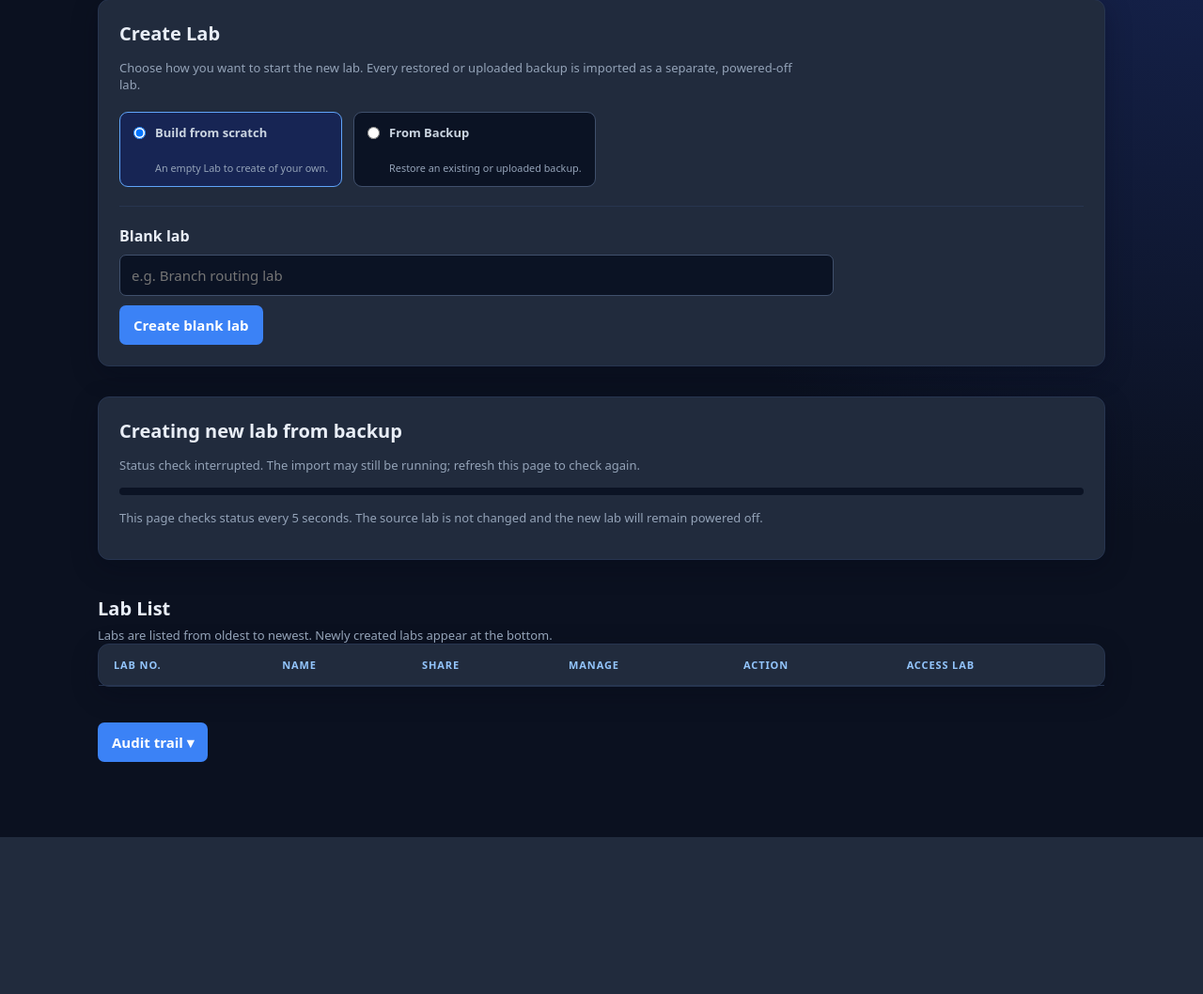
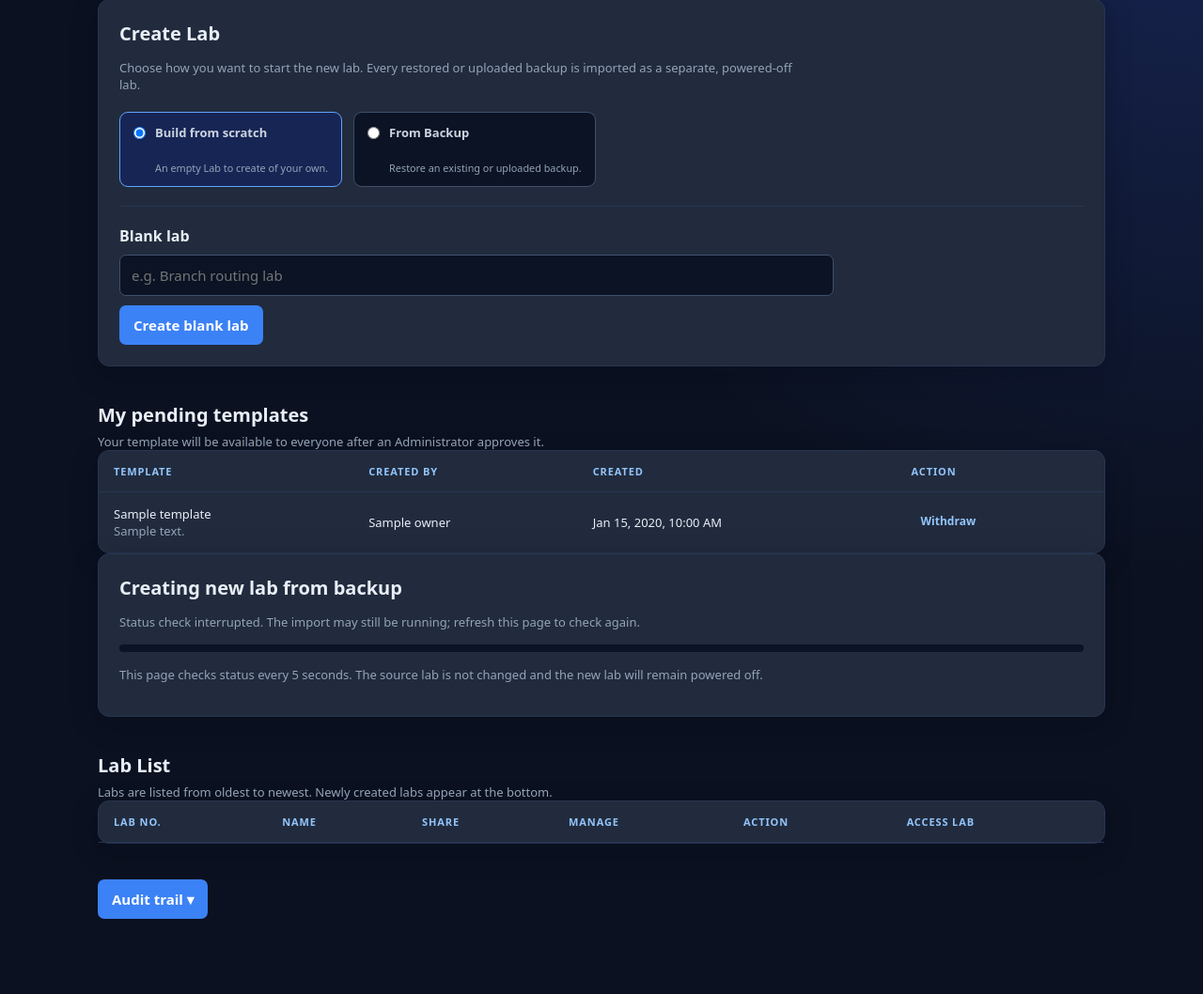
Before and after one commit to dhavalsoni88/GNS3-Lab-portal, a FastAPI app: template templates/dashboard.html in a window 1280 px wide. Shown: the part 196-1254 px from the top of the page at 94% size. Before the commit the page ends 1087 px from the top, so only its background shows below. Run offline with FastAPI, Linux system fonts and the light colour scheme; the template is opened without the code that fills it: most values are stand-ins (such as "Sample title", 1, 10 or a date in 2020); data that the repository does not hold is empty; parts of the project's set-up code (start-up, migrations or seed data) failed here and were passed over.

Commit message:
Add cumulative GNS3 Lab Portal v8.5.9

```diff
--- a/app.py
+++ b/app.py
@@ -203,7 +203,7 @@ def init_db() -> None:
             UNIQUE(source_project_id, snapshot_id)
         )""")
         template_columns = {row[1] for row in connection.execute("PRAGMA table_info(lab_templates)")}
-        for name, column_type in (("archive_path", "TEXT"), ("size_bytes", "INTEGER")):
+        for name, column_type in (("archive_path", "TEXT"), ("size_bytes", "INTEGER"), ("approval_status", "TEXT NOT NULL DEFAULT 'approved'"), ("approved_by", "TEXT"), ("approved_at", "TEXT")):
             if name not in template_columns:
                 connection.execute(f"ALTER TABLE lab_templates ADD COLUMN {name} {column_type}")
         connection.execute("""CREATE TABLE IF NOT EXISTS lab_template_access (
@@ -361,7 +361,14 @@ def templates_for_user(username: str, include_owned: bool = False) -> list[dict[
         if include_owned:
             rows = connection.execute("SELECT * FROM lab_templates ORDER BY created_at DESC").fetchall()
         else:
-            rows = connection.execute("SELECT DISTINCT t.* FROM lab_templates t LEFT JOIN lab_template_access a ON a.template_id=t.template_id WHERE t.owner=? OR (a.subject_type='local_user' AND a.subject_id=?) ORDER BY t.created_at DESC", (username, username)).fetchall()
+            rows = connection.execute("SELECT DISTINCT t.* FROM lab_templates t LEFT JOIN lab_template_access a ON a.template_id=t.template_id WHERE t.owner=? OR (t.approval_status='approved' AND a.subject_type='local_user' AND a.subject_id=?) ORDER BY t.created_at DESC", (username, username)).fetchall()
+    return [dict(row) for row in rows]
+
+
+def approved_templates() -> list[dict[str, Any]]:
+    with sqlite3.connect(AUDIT_DB) as connection:
+        connection.row_factory = sqlite3.Row
+        rows = connection.execute("SELECT * FROM lab_templates WHERE approval_status='approved' ORDER BY created_at DESC").fetchall()
     return [dict(row) for row in rows]
 
 
@@ -1324,15 +1331,19 @@ async def create_lab_template(request: Request, project_id: str, snapshot_id: st
         if destination.stat().st_size != source.stat().st_size:
             raise OSError("Template archive size verification failed")
         with sqlite3.connect(AUDIT_DB) as connection:
-            connection.execute("INSERT INTO lab_templates(template_id,owner,source_project_id,snapshot_id,name,description,archive_path,size_bytes,created_at) VALUES(?,?,?,?,?,?,?,?,?)", (template_id, current_user(request), project_id, snapshot_id, name, description or None, str(destination), destination.stat().st_size, datetime.now(timezone.utc).isoformat()))
+            status_value = "approved" if has_admin_scope(request) else "pending"
+            approved_by = audit_actor(request) if status_value == "approved" else None
+            approved_at = datetime.now(timezone.utc).isoformat() if status_value == "approved" else None
+            connection.execute("INSERT INTO lab_templates(template_id,owner,source_project_id,snapshot_id,name,description,archive_path,size_bytes,created_at,approval_status,approved_by,approved_at) VALUES(?,?,?,?,?,?,?,?,?,?,?,?)", (template_id, current_user(request), project_id, snapshot_id, name, description or None, str(destination), destination.stat().st_size, datetime.now(timezone.utc).isoformat(), status_value, approved_by, approved_at))
     except sqlite3.IntegrityError:
         shutil.rmtree(template_dir, ignore_errors=True)
         return RedirectResponse(f"/projects/{project_id}?error=This+backup+is+already+a+template", status_code=303)
     except OSError:
         shutil.rmtree(template_dir, ignore_errors=True)
         return RedirectResponse(f"/projects/{project_id}?error=The+template+archive+could+not+be+created", status_code=303)
-    audit(audit_actor(request), "create_lab_template", project_id, {"template_id": template_id, "snapshot_id": snapshot_id, "name": name})
-    return RedirectResponse(f"/projects/{project_id}?message=Lab+template+created", status_code=303)
+    audit(audit_actor(request), "create_lab_template", project_id, {"template_id": template_id, "snapshot_id": snapshot_id, "name": name, "approval_status": status_value})
+    message = "Lab+template+created" if status_value == "approved" else "Template+submitted+for+Administrator+approval"
+    return RedirectResponse(f"/projects/{project_id}?message={message}", status_code=303)
 
 
 @app.post("/templates/{template_id}/access")
@@ -1376,6 +1387,20 @@ async def unpublish_template(request: Request, template_id: str):
         pass
     audit(audit_actor(request), "unpublish_lab_template", template["source_project_id"], {"template_id": template_id, "name": template["name"]})
     return RedirectResponse("/?message=Lab+template+unpublished", status_code=303)
+
+
+@app.post("/templates/{template_id}/approve")
+async def approve_template(request: Request, template_id: str):
+    require_admin(request)
+    template = template_record(template_id)
+    if not template:
+        raise HTTPException(404, "Lab template not found.")
+    if template.get("approval_status") == "approved":
+        return RedirectResponse("/?message=Lab+template+is+already+approved", status_code=303)
+    with sqlite3.connect(AUDIT_DB) as connection:
+        connection.execute("UPDATE lab_templates SET approval_status='approved',approved_by=?,approved_at=? WHERE template_id=?", (audit_actor(request), datetime.now(timezone.utc).isoformat(), template_id))
+    audit(audit_actor(request), "approve_lab_template", template["source_project_id"], {"template_id": template_id, "name": template["name"], "owner": template["owner"]})
+    return RedirectResponse("/?message=Lab+template+approved+and+published", status_code=303)
 
 
 @app.get("/", response_class=HTMLResponse)
@@ -1413,14 +1438,26 @@ async def dashboard(request: Request):
             if snapshot:
                 shared_backup_sources.append({"project_id": shared["project_id"], "snapshot_id": shared["snapshot_id"], "project_name": source_project.get("name", "Shared lab"), "snapshot_name": snapshot.get("name", "Unnamed backup")})
     available_templates: list[dict[str, Any]] = []
+    pending_templates: list[dict[str, Any]] = []
     if AUTH_ENABLED:
-        for template in templates_for_user(current_user(request), include_owned=has_admin_scope(request)):
+        templates_to_show = approved_templates()
+        pending_source = templates_for_user(current_user(request), include_owned=has_admin_scope(request))
+        for template in templates_to_show:
             archive_path = Path(str(template.get("archive_path") or ""))
             try:
                 archive_path.resolve(strict=True).relative_to(LAB_TEMPLATE_DIR.resolve(strict=True))
             except (OSError, ValueError):
                 continue
             available_templates.append({**template, "access_users": template_access_users(template["template_id"])})
+        for template in pending_source:
+            if template.get("approval_status") != "pending":
+                continue
+            archive_path = Path(str(template.get("archive_path") or ""))
+            try:
+                archive_path.resolve(strict=True).relative_to(LAB_TEMPLATE_DIR.resolve(strict=True))
+            except (OSError, ValueError):
+                continue
+            pending_templates.append(template)
     # The dashboard action is deliberately derived from node state, rather
     # than project open/closed state. Built-in Cloud and Ethernet switch nodes
     # are always reported as started by GNS3 and are not lab workloads.
@@ -1435,7 +1472,7 @@ async def dashboard(request: Request):
         project["can_share"] = can_manage_lab_sharing(request, project["project_id"])
         project["lab_group"] = "user" if has_admin_scope(request) and project["owner"] not in {current_user(request), "Unassigned"} else "mine"
     return templates.TemplateResponse(request, "dashboard.html", {
-        "projects": projects, "import_sources": import_sources, "shared_backup_sources": shared_backup_sources, "available_templates": available_templates, "user": current_user(request),
+        "projects": projects, "import_sources": import_sources, "shared_backup_sources": shared_backup_sources, "available_templates": available_templates, "pending_templates": pending_templates, "user": current_user(request),
         "signed_in_user": signed_in_user(request), "is_admin": is_admin(request), "can_manage_users": can_manage_users(request),
         "impersonating": request.session.get("impersonating", "") if AUTH_ENABLED else "",
         "portal_users": [account for account in list_users() if account.get("enabled")],
@@ -1671,10 +1708,7 @@ async def create_lab_from_shared_backup(request: Request, source_project_id: str
 async def create_lab_from_template(request: Request, template_id: str = Form(...), name: str = Form(...)):
     user = current_user(request)
     template = template_record(template_id)
-    if not template:
-        raise HTTPException(404, "Lab template not found.")
-    allowed = has_admin_scope(request) or template["owner"] == user or user in template_access_users(template_id)
-    if not allowed:
+    if not template or template.get("approval_status") != "approved":
         raise HTTPException(404, "Lab template not found.")
     archive_path = Path(str(template.get("archive_path") or ""))
     try:
--- a/templates/dashboard.html
+++ b/templates/dashboard.html
@@ -21,6 +21,7 @@
     {% if retained_backups %}<div class="retained-backups" data-backup-source-panel="existing"><h3>Retained backups</h3><form method="post" action="/retained-backup-imports"><select name="backup_id">{% for backup in retained_backups %}<option value="{{ backup.backup_id }}">{{ backup.source_lab_name }} — {{ backup.backup_name }} ({{ backup.size_bytes | storage_size }})</option>{% endfor %}</select><input name="name" maxlength="80" placeholder="Name for the new lab" required><button>Create lab from retained backup</button></form></div>{% endif %}
   </div>
 </section>
+{% if pending_templates %}<section class="lab-list"><div class="section-heading"><div><h2>{% if is_admin and not impersonating %}Template approval queue{% else %}My pending templates{% endif %}</h2><p class="muted">{% if is_admin and not impersonating %}Approve a submitted template to publish it for every portal user.{% else %}Your template will be available to everyone after an Administrator approves it.{% endif %}</p></div></div><div class="card lab-table-wrap"><table class="lab-table"><thead><tr><th>Template</th><th>Created by</th><th>Created</th><th>Action</th></tr></thead><tbody>{% for template in pending_templates %}<tr><td>{{ template.name }}{% if template.description %}<br><span class="muted">{{ template.description }}</span>{% endif %}</td><td>{{ template.owner }}</td><td><time class="local-time" datetime="{{ template.created_at }}">—</time></td><td class="actions">{% if is_admin and not impersonating %}<form method="post" action="/templates/{{ template.template_id }}/approve" onsubmit="return confirm('Approve and publish {{ template.name }} for all users?')"><button class="secondary">Approve</button></form>{% endif %}<form method="post" action="/templates/{{ template.template_id }}/unpublish" onsubmit="return confirm('Remove {{ template.name }} and its archived copy?')"><button class="link">{% if is_admin and not impersonating %}Reject / remove{% else %}Withdraw{% endif %}</button></form></td></tr>{% endfor %}</tbody></table></div></section>{% endif %}
 {% if import_job_id %}<section class="card backup-status" data-import-job-url="/backup-import-jobs/{{ import_job_id }}"><h2>Creating new lab from backup</h2><p class="muted" data-import-message>Checking import status…</p><div class="progress" style="height:8px;background:#0b1324;border-radius:99px;overflow:hidden;margin:15px 0"><div data-import-progress style="height:100%;width:0;background:linear-gradient(90deg,#3b82f6,#60a5fa);transition:width .4s ease"></div></div><p class="muted">This page checks status every 5 seconds. The source lab is not changed and the new lab will remain powered off.</p></section>{% endif %}
 <section class="lab-list" aria-labelledby="lab-list-heading">
   <div class="section-heading"><div><h2 id="lab-list-heading">Lab List</h2><p class="muted">Labs are listed from oldest to newest. Newly created labs appear at the bottom.</p></div></div>
```
Also changed, not shown: UPDATE-v8.5.9.md (added, +11 -0 lines), CHANGELOG.md, README.md.
